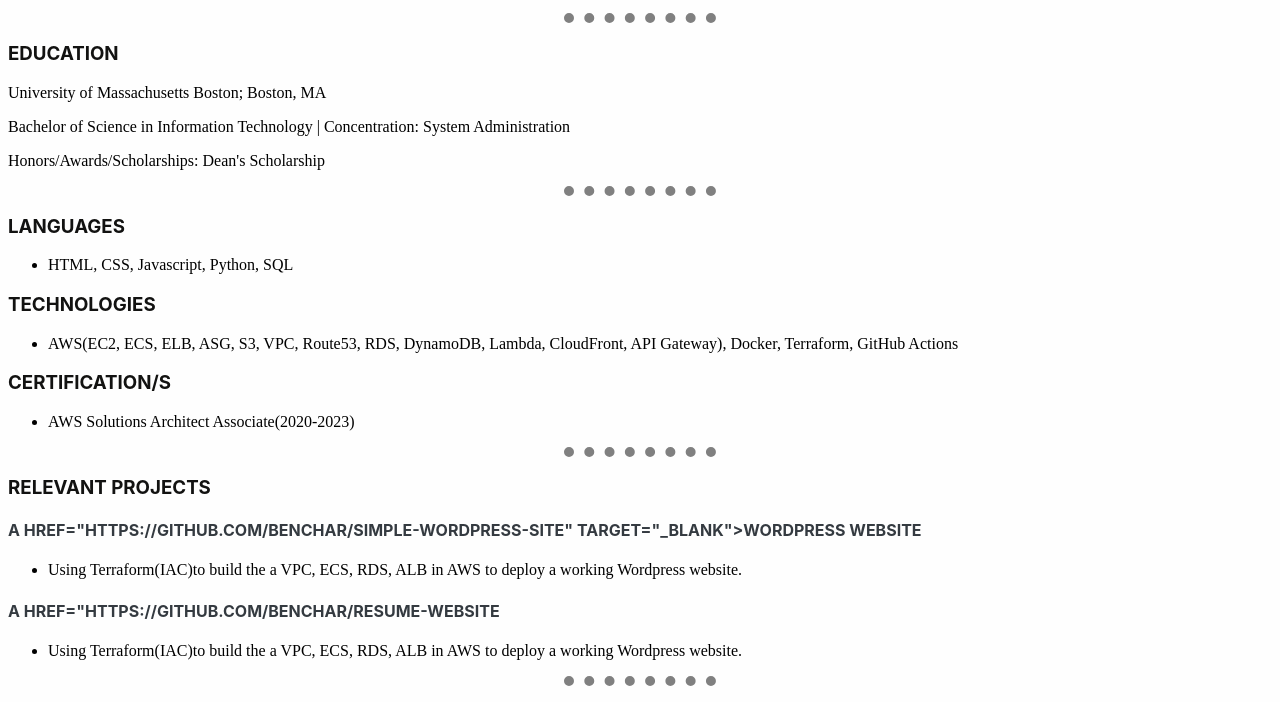
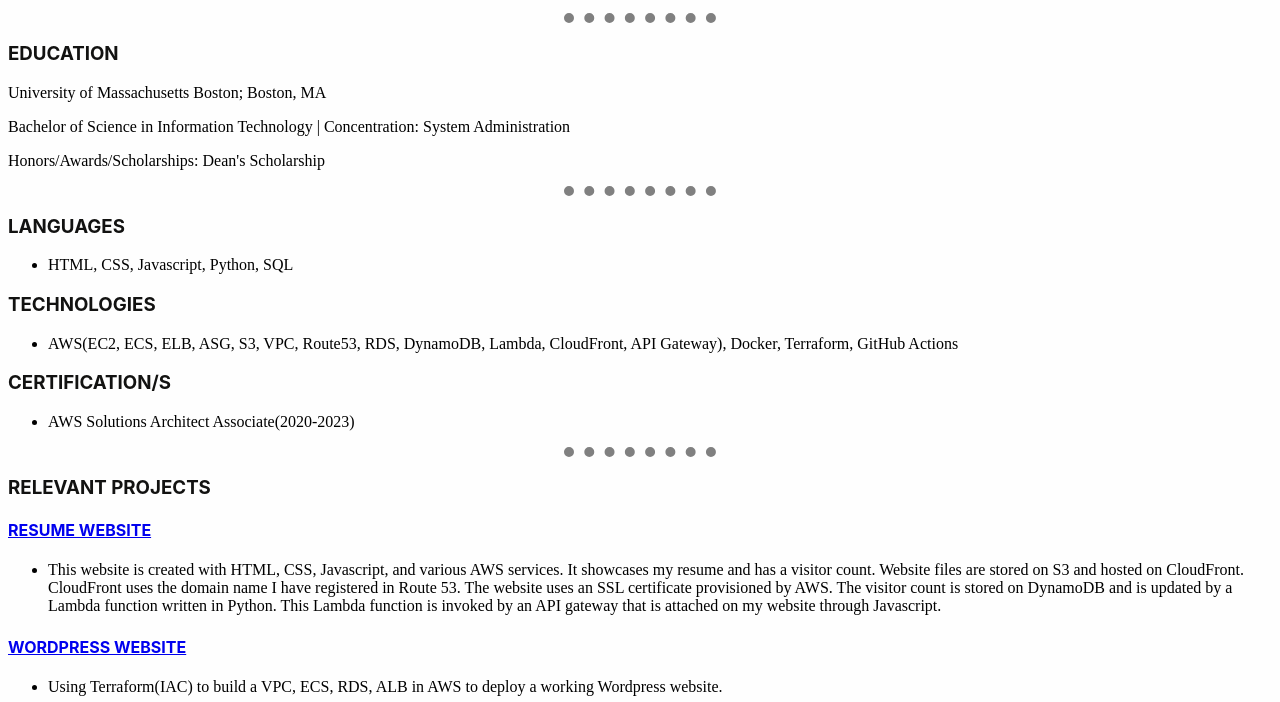
Before and after one commit to benchar/Resume-Website, a plain HTML site: page resume.html in a window 1280 px wide. Shown: the part 89-791 px from the top of the page. Drawn offline with Linux system fonts and the light colour scheme.

Commit message:
added projects

```diff
--- a/resume.html
+++ b/resume.html
@@ -51,18 +51,18 @@
 <hr />
 <h3>RELEVANT PROJECTS</h3>
 
-    <h4>a href="https://github.com/benchar/Simple-Wordpress-Site" target="_blank">WordPress Website</h4>
+      <h4><a href="https://github.com/benchar/Resume-Website"> Resume Website</a></a></h4>
       <p><ul>
         <li>
-        Using Terraform(IAC)to build the a VPC, ECS, RDS, ALB in AWS to deploy a working Wordpress website.
+          This website is created with HTML, CSS, Javascript, and various AWS services. It showcases my resume and has a visitor count. Website files are stored on S3 and hosted on CloudFront. CloudFront uses the domain name I have registered in Route 53. The website uses an SSL certificate provisioned by AWS. The visitor count is stored on DynamoDB and is updated by a Lambda function written in Python. This Lambda function is invoked by an API gateway that is attached on my website through Javascript.
           </li>
         </ul>
         </p>
 
-      <h4>a href="https://github.com/benchar/Resume-Website</h4>
+        <h4><a href="https://github.com/benchar/Simple-Wordpress-Site" target="_blank">WordPress Website<a/></h4>
         <p><ul>
           <li>
-          Using Terraform(IAC)to build the a VPC, ECS, RDS, ALB in AWS to deploy a working Wordpress website.
+            Using Terraform(IAC) to build a VPC, ECS, RDS, ALB in AWS to deploy a working Wordpress website.
             </li>
           </ul>
           </p>
```
Lines whose indentation alone changed are shown as unchanged.
